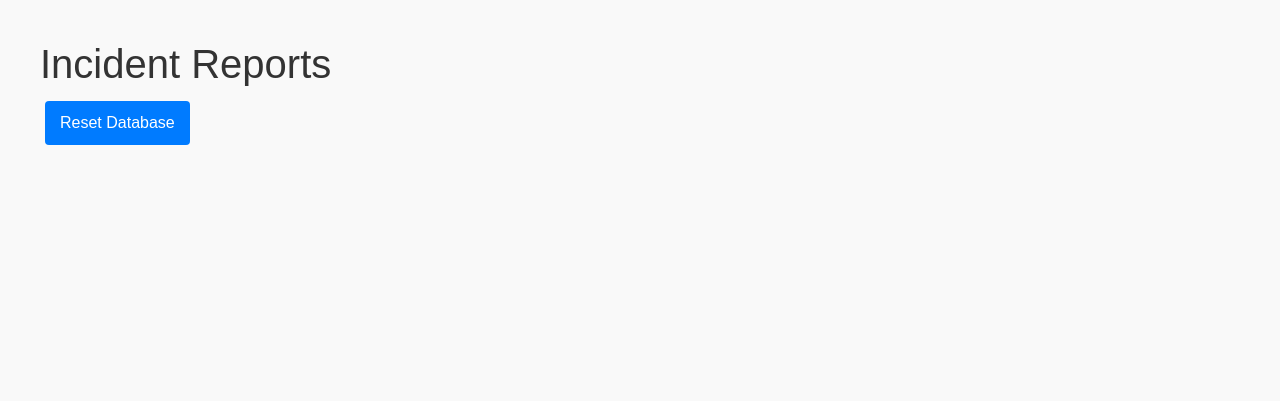
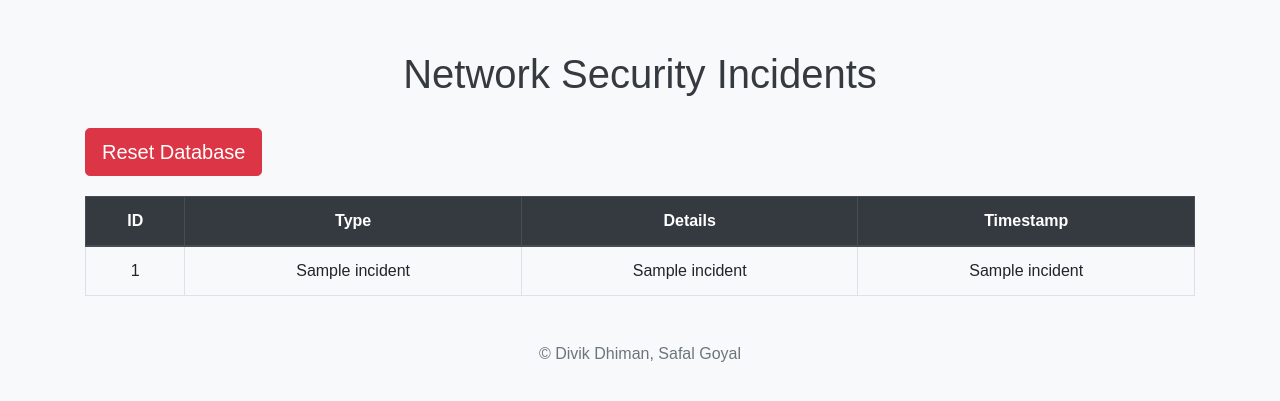
Before and after one commit to divik17dhiman/Network-Detection, a Flask app: template app/templates/index.html in a window 1280 px wide. Shown: the top 401 px of the page. Run offline with Flask 3, Linux system fonts and the light colour scheme; data comes from the database, SQL or seed files in the repository; the template is opened without the code that fills it: most values are stand-ins (such as "Sample title", 1, 10 or a date in 2020); data that the repository does not hold is empty; some libraries are stand-ins or nearby versions.

Commit message:
fixed code

```diff
--- a/app/reporter.py
+++ b/app/reporter.py
@@ -11,37 +11,18 @@ def create_app():
 
     @app.route('/')
     def index():
-        return render_template("index.html")
-
-    @app.route('/get_incidents')
-    def get_incidents():
         conn = sqlite3.connect("incidents.db")
         cursor = conn.cursor()
         cursor.execute("SELECT * FROM incidents")
         incidents = cursor.fetchall()
         conn.close()
-
-        # Prepare the data in JSON format
-        incident_list = []
-        for incident in incidents:
-            incident_list.append({
-                "id": incident[0],
-                "type": incident[1],
-                "details": incident[2],
-                "timestamp": incident[3]
-            })
-
-        return jsonify(incidents=incident_list)
+        return render_template("index.html", incidents=incidents)
 
 
-    @app.route('/reset_db')
+    @app.route('/reset')
     def reset_db():
-        conn = sqlite3.connect("incidents.db")
-        cursor = conn.cursor()
-        cursor.execute("DELETE FROM incidents")  # This will remove all records
-        conn.commit()
-        conn.close()
-        return jsonify(message="Database has been reset successfully.")
+        reset_database()
+        return redirect(url_for('index'))
 
 
     return app
--- a/app/templates/index.html
+++ b/app/templates/index.html
@@ -11,83 +11,117 @@
     <!-- Custom Styles -->
     <style>
         body {
+            background-color: #f8f9fa;
             font-family: Arial, sans-serif;
-            margin: 20px;
-            padding: 20px;
-            background-color: #f9f9f9;
         }
+
+        .container {
+            margin-top: 50px;
+        }
+
         h1 {
-            color: #333;
+            text-align: center;
+            margin-bottom: 30px;
+            color: #343a40;
         }
-        #incident-list {
+
+        table {
             margin-top: 20px;
         }
-        .incident-item {
-            padding: 10px;
-            margin: 5px 0;
-            border: 1px solid #ccc;
-            border-radius: 4px;
-            background-color: #fff;
+
+        th, td {
+            text-align: center;
+            vertical-align: middle;
         }
-        button {
-            padding: 10px 15px;
-            margin: 5px;
+
+        th {
+            background-color: #343a40;
+            color: white;
+        }
+
+        .table-hover tbody tr:hover {
+            background-color: #f1f1f1;
+        }
+
+        footer {
+            margin-top: 30px;
+            text-align: center;
+            color: #6c757d;
+        }
+        tr.arp-spoofing {
+            background-color: #ffe6cc; /* Light Orange */
+        }
+        tr.ddos-attack {
+            background-color: #ffffcc; /* Light Yellow */
+        }
+        tr.port-scanning {
+            background-color: #ffcccc; /* Light Red */
+        }
+        tr.dns-spoofing {
+            background-color: #76ab6e; /* Light Red */
+        }
+        .button {
+            background-color: #4CAF50;
+            color: white;
+            padding: 10px 20px;
+            text-align: center;
+            text-decoration: none;
+            display: inline-block;
+            margin: 10px 0;
+            cursor: pointer;s
             border: none;
-            border-radius: 4px;
-            background-color: #007BFF;
-            color: white;
-            cursor: pointer;
-        }
-        button:hover {
-            background-color: #0056b3;
+            border-radius: 5px;
         }
     </style>
 </head>
 
 <body>
-    <h1>Incident Reports</h1>
+    <div class="container">
+        <h1>Network Security Incidents</h1>
+        <div class="btn-container">
+            <!-- Add Reset Database Button -->
+            <a href="/reset" class="btn btn-danger btn-lg">Reset Database</a>
+        </div>
 
-<!-- Reset Database Button -->
-<button onclick="resetDatabase()">Reset Database</button>
+        <div class="table-responsive">
+            <table class="table table-bordered table-hover">
+                <thead class="thead-dark">
+                    <tr>
+                        <th>ID</th>
+                        <th>Type</th>
+                        <th>Details</th>
+                        <th>Timestamp</th>
+                    </tr>
+                </thead>
+                <tbody>
+                    {% for incident in incidents %}
+                    <tr class="
+                        {% if incident[1] == 'ARP Spoofing' %}
+                        arp-spoofing
+                        {% elif incident[1] == 'DDoS Attack' %}
+                        ddos-attack
+                        {% elif incident[1] == 'Port Scanning' %}
+                        port-scanning
+                        {% endif %}
+                    ">
+                        <td>{{ incident[0] }}</td>
+                        <td>{{ incident[1] }}</td>
+                        <td>{{ incident[2] }}</td>
+                        <td>{{ incident[3] }}</td>
+                    </tr>
+                    {% endfor %}
+                </tbody>
+            </table>
+        </div>
+    </div>
 
-<!-- Incident list will be dynamically updated here -->
-<div id="incident-list"></div>
+    <footer>
+        <p>&copy; Divik Dhiman, Safal Goyal</p>
+    </footer>
 
-<script>
-    function fetchIncidents() {
-        fetch('/get_incidents')
-            .then(response => response.json())
-            .then(data => {
-                const incidentList = document.getElementById('incident-list');
-                incidentList.innerHTML = ''; // Clear the current list
-
-                // Loop through the incidents and render them
-                data.incidents.forEach(incident => {
-                    const incidentItem = document.createElement('div');
-                    incidentItem.className = 'incident-item'; // Add class for styling
-                    incidentItem.innerHTML = `<p><strong>${incident.type}</strong>: ${incident.details} <br>Time: ${incident.timestamp}</p>`;
-                    incidentList.appendChild(incidentItem);
-                });
-            })
-            .catch(error => console.error('Error fetching incidents:', error));
-    }
-
-    function resetDatabase() {
-        fetch('/reset_db')
-            .then(response => response.json())
-            .then(data => {
-                alert(data.message); // Show a message after resetting
-                fetchIncidents(); // Fetch incidents again after reset
-            })
-            .catch(error => console.error('Error resetting database:', error));
-    }
-
-    // Fetch incidents every 5 seconds
-    setInterval(fetchIncidents, 5000);
-
-    // Fetch incidents when the page loads
-    fetchIncidents();
-</script>
+    <!-- Bootstrap JS (Optional, for interactive features like modals, tooltips, etc.) -->
+    <script src="https://code.jquery.com/jquery-3.5.1.slim.min.js"></script>
+    <script src="https://cdn.jsdelivr.net/npm/bootstrap@4.5.2/dist/js/bootstrap.bundle.min.js"></script>
 </body>
 
 </html>
```
